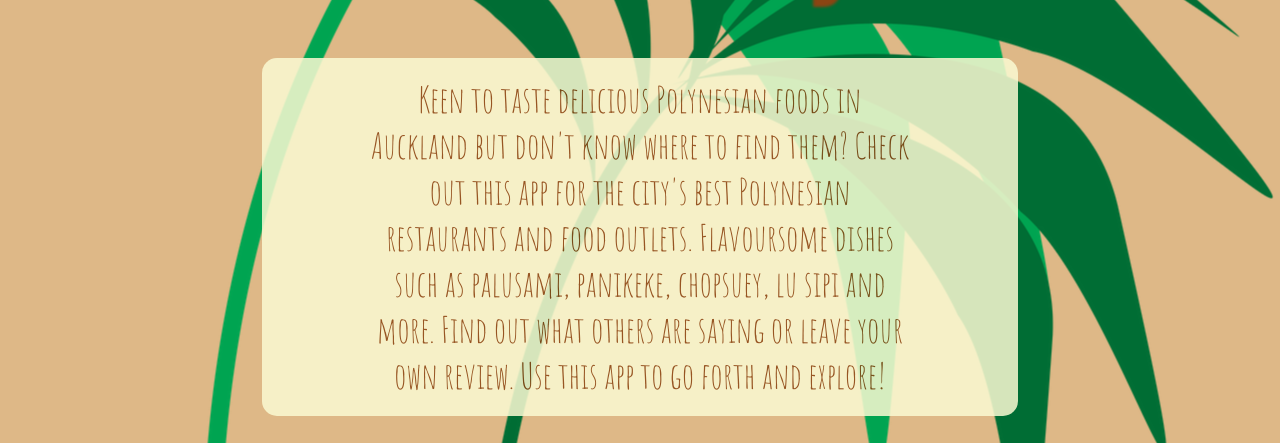
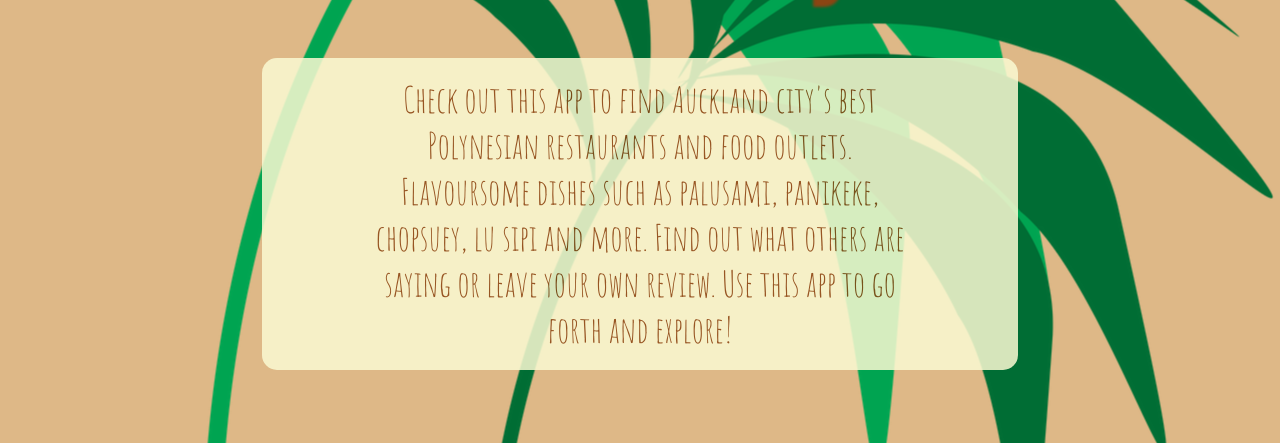
Before and after one commit to NgapeitaG/Polynesian-food-app, a website: page HomePage.html in a window 1280 px wide. Shown: the part 189-632 px from the top of the page. Drawn offline with Linux system fonts and the light colour scheme; a web font is replaced by a local one.

Commit message:
changed paragraph statement

```diff
--- a/HomePage.html
+++ b/HomePage.html
@@ -9,7 +9,7 @@
 </head>
 <body>
 	<center><h1>Taste of Polynesia</h1></center>
-<center><p>Keen to taste delicious Polynesian foods in Auckland but don't know where to find them? Check out this app for the city's best Polynesian restaurants and food outlets.  Flavoursome dishes such as palusami, panikeke, chopsuey, lu sipi and more.  Find out what others are saying or leave your own review. Use this app to go forth and explore!</p></center>
+<center><p>Check out this app to find Auckland city's best Polynesian restaurants and food outlets.  Flavoursome dishes such as palusami, panikeke, chopsuey, lu sipi and more.  Find out what others are saying or leave your own review. Use this app to go forth and explore!</p></center>
 <center><a href="Map.html" class="button">	<strong>ENTER APP</strong></a></center>
 </body>
 </html>
```
